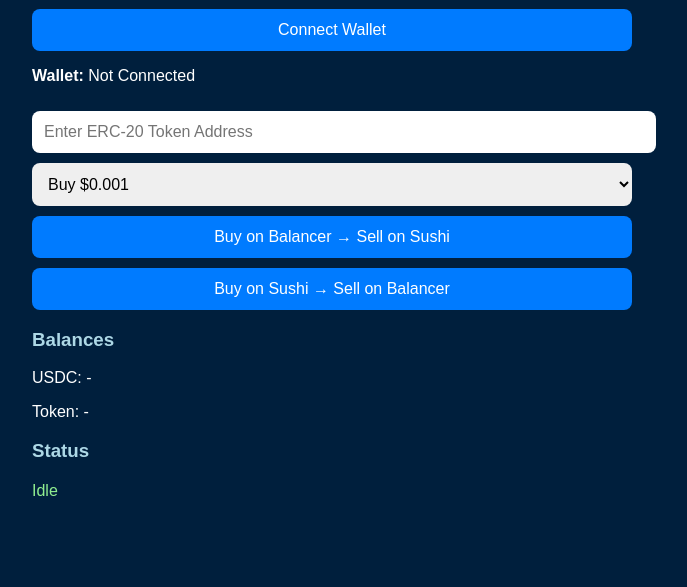
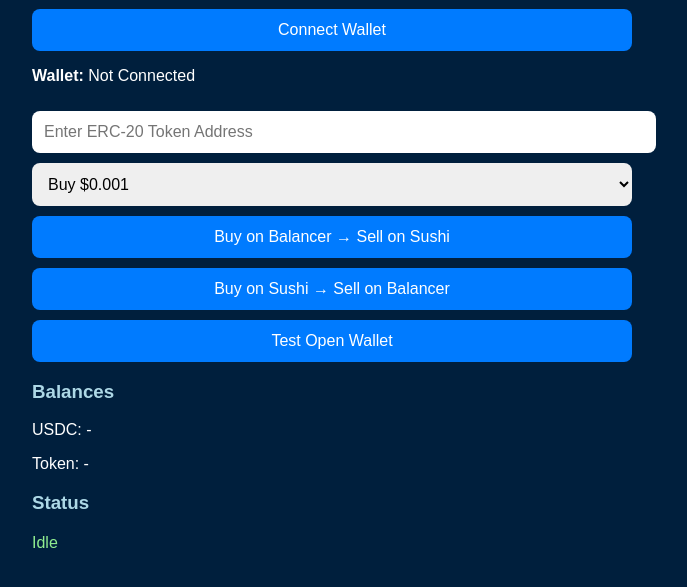
Before and after one commit to fclmail/buysellnoapi, a plain HTML site: page index.html in a window 1280 px wide. Shown: the part 89-676 px from the top of the page, without its empty margins (308-995 px from the left). Drawn offline with Linux system fonts and the light colour scheme.

Commit message:
Update index.html

```diff
--- a/index.html
+++ b/index.html
@@ -55,6 +55,7 @@
 
   <button onclick="buyOnBalancer()">Buy on Balancer → Sell on Sushi</button>
   <button onclick="buyOnSushi()">Buy on Sushi → Sell on Balancer</button>
+  <button onclick="testOpenWallet()">Test Open Wallet</button>
 
   <h3>Balances</h3>
   <p>USDC: <span id="usdcBal">-</span></p>
@@ -76,11 +77,12 @@
           account = (await web3.eth.getAccounts())[0];
           document.getElementById('wallet').innerText = account;
           updateBalances();
+          setStatus("Wallet connected successfully");
         } catch (err) {
           setStatus("Wallet connection rejected", true);
         }
       } else {
-        window.location.href = "https://metamask.app.link/dapp/" + window.location.href.replace(/^https?:\/\//, '');
+        setStatus("Please install MetaMask!", true);
       }
     }
 
@@ -134,6 +136,24 @@
       }, 2000);
     }
 
+    function testOpenWallet() {
+      if (window.ethereum) {
+        window.ethereum.request({ method: 'eth_accounts' })
+          .then(accounts => {
+            if (accounts.length > 0) {
+              setStatus("Wallet is open and connected.");
+            } else {
+              setStatus("Wallet is closed or not connected.", true);
+            }
+          })
+          .catch(err => {
+            setStatus("Error accessing wallet: " + err.message, true);
+          });
+      } else {
+        setStatus("Please install MetaMask!", true);
+      }
+    }
+
     function setStatus(msg, isError = false) {
       const el = document.getElementById("status");
       el.innerText = msg;
```
